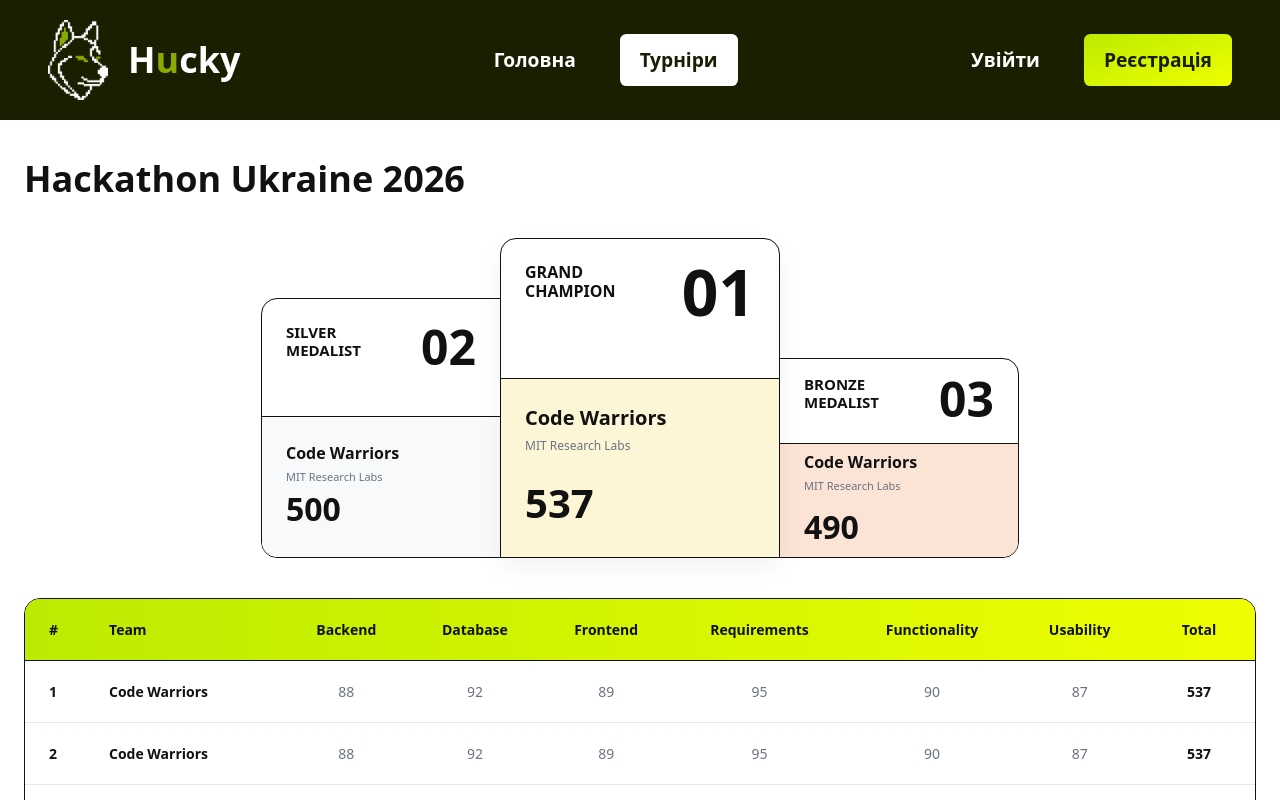
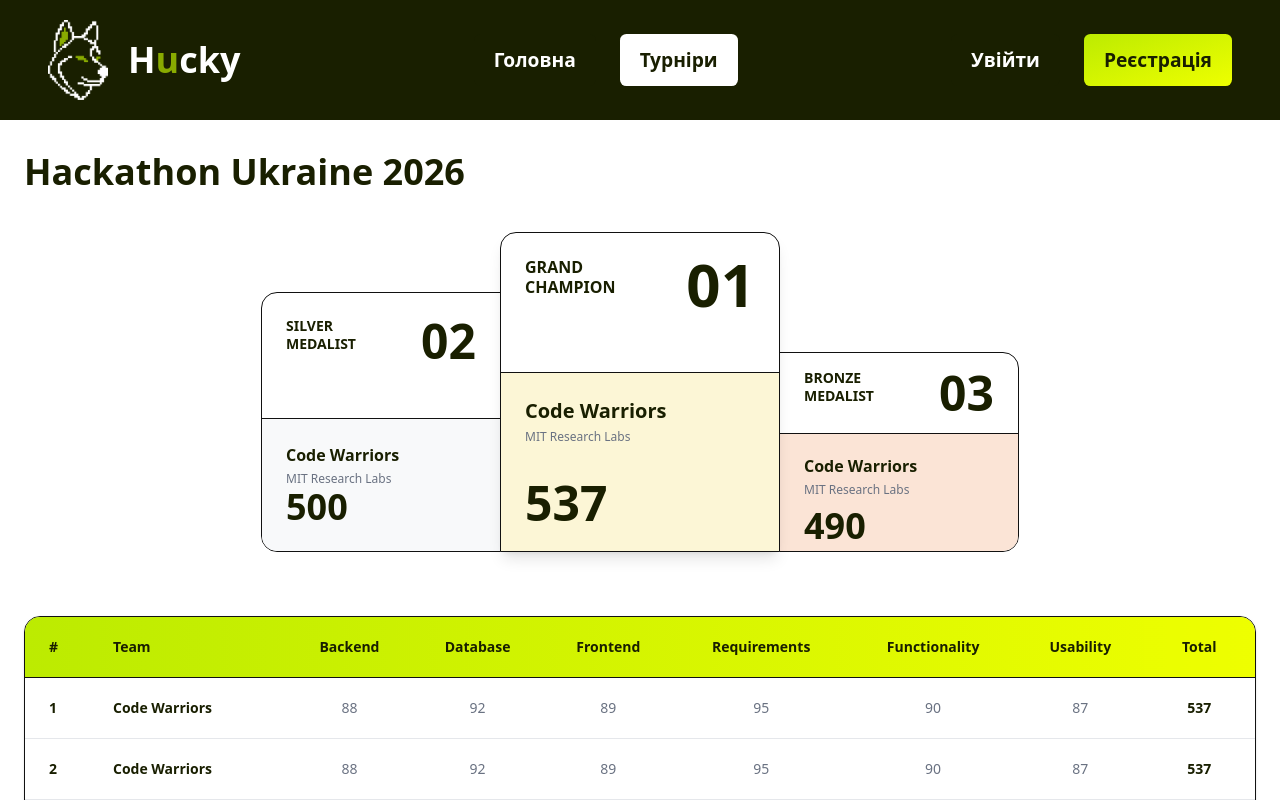
Before and after one commit to aidoteam10-art/Hucky, a SvelteKit app in the folder frontend/: page /tournaments/results in a window 1280 px wide. Shown: the top 800 px of the page. Built offline with nearby package versions, Linux system fonts and the light colour scheme.

Commit message:
вдосконалено структуру та застосування Tailwind для сторінки результатів

```diff
--- a/frontend/src/routes/(app)/tournaments/results/+page.svelte
+++ b/frontend/src/routes/(app)/tournaments/results/+page.svelte
@@ -11,92 +11,91 @@
     }));
 </script>
 
-<div style="max-width: 1440px; width: 100%; margin: 0 auto; padding: 32px 24px;">
+<main class="w-full max-w-[1440px] mx-auto py-8 px-6 font-sans text-[#191F00]">
 
-  <h1 style="font-size: 36px; font-weight: 700; color: #111; margin-bottom: 32px;">
+    <h1 class="text-4xl font-bold mb-8 md:mb-10">
         {tournament.name}
     </h1>
 
-  <div style="display: flex; justify-content: center; align-items: flex-end; margin-bottom: 40px;">
+    <section class="flex flex-col md:flex-row justify-center items-center md:items-end gap-6 md:gap-0 mb-10 md:mb-16">
 
-    <div style="width: 240px; height: 260px; flex-shrink: 0; background: #fff; border: 1px solid #111; border-radius: 16px 0 0 16px; display: flex; flex-direction: column; overflow: hidden; position: relative; z-index: 1; margin-right: -1px;">
-      <div style="height: 120px; border-bottom: 1px solid #111; padding: 24px; display: flex; justify-content: space-between; align-items: flex-start;">
-        <div style="font-size: 15px; font-weight: 700; line-height: 1.2; color: #111;">SILVER<br/>MEDALIST</div>
-        <div style="font-size: 48px; font-weight: 800; line-height: 1; color: #111;">02</div>
+        <article class="w-full md:w-60 h-auto md:h-[260px] flex-shrink-0 bg-white border border-[#111] rounded-2xl md:rounded-none md:rounded-l-2xl flex flex-col overflow-hidden relative z-0 md:-mr-px">
+            <header class="md:h-32 border-b border-[#111] p-6 flex justify-between items-start">
+                <h3 class="text-sm font-bold leading-tight uppercase">Silver<br/>Medalist</h3>
+                <span class="text-5xl font-extrabold leading-none">02</span>
+            </header>
+            <div class="flex-grow bg-[#F8F9FA] p-6 flex flex-col justify-between gap-6 md:gap-0">
+                <div>
+                    <p class="text-base font-bold">Code Warriors</p>
+                    <p class="text-xs font-medium text-gray-500 mt-1">MIT Research Labs</p>
                 </div>
-      <div style="flex-grow: 1; background: #F8F9FA; padding: 24px; display: flex; flex-direction: column; justify-content: space-between;">
+                <span class="text-4xl font-extrabold">500</span>
+            </div>
+        </article>
+
+        <article class="w-full md:w-[280px] h-auto md:h-80 flex-shrink-0 bg-white border border-[#111] rounded-2xl md:rounded-none md:rounded-t-2xl flex flex-col overflow-hidden relative z-10 shadow-lg">
+            <header class="md:h-[140px] border-b border-[#111] p-6 flex justify-between items-start">
+                <h3 class="text-base font-bold leading-tight uppercase">Grand<br/>Champion</h3>
+                <span class="text-6xl font-extrabold leading-[0.9]">01</span>
+            </header>
+            <div class="flex-grow bg-[#FCF6D6] p-6 flex flex-col justify-between gap-6 md:gap-0">
                 <div>
-          <div style="font-size: 16px; font-weight: 700; color: #111;">Code Warriors</div>
-          <div style="font-size: 11px; font-weight: 500; color: #6B7280; margin-top: 4px;">MIT Research Labs</div>
+                    <p class="text-xl font-bold">Code Warriors</p>
+                    <p class="text-xs font-medium text-gray-500 mt-1">MIT Research Labs</p>
                 </div>
-        <div style="font-size: 32px; font-weight: 800; color: #111;">500</div>
+                <span class="text-5xl font-extrabold">537</span>
             </div>
+        </article>
+
+        <article class="w-full md:w-60 h-auto md:h-[200px] flex-shrink-0 bg-white border border-[#111] rounded-2xl md:rounded-none md:rounded-r-2xl flex flex-col overflow-hidden relative z-0 md:-ml-px">
+            <header class="md:h-[85px] border-b border-[#111] p-4 px-6 flex justify-between items-start">
+                <h3 class="text-sm font-bold leading-tight uppercase">Bronze<br/>Medalist</h3>
+                <span class="text-5xl font-extrabold leading-none">03</span>
+            </header>
+            <div class="flex-grow bg-[#FBE4D6] px-6 py-5 flex flex-col justify-center gap-2">
+                <div>
+                    <p class="text-base font-bold">Code Warriors</p>
+                    <p class="text-xs font-medium text-gray-500 mt-1">MIT Research Labs</p>
                 </div>
+                <span class="text-4xl font-extrabold">490</span>
+            </div>
+        </article>
 
-    <div style="width: 280px; height: 320px; flex-shrink: 0; background: #fff; border: 1px solid #111; border-radius: 16px 16px 0 0; display: flex; flex-direction: column; overflow: hidden; position: relative; z-index: 10; box-shadow: 0 10px 25px rgba(0,0,0,0.05);">
-      <div style="height: 140px; border-bottom: 1px solid #111; padding: 24px; display: flex; justify-content: space-between; align-items: flex-start;">
-        <div style="font-size: 16px; font-weight: 700; line-height: 1.2; color: #111;">GRAND<br/>CHAMPION</div>
-        <div style="font-size: 64px; font-weight: 800; line-height: 0.9; color: #111;">01</div>
-      </div>
-      <div style="flex-grow: 1; background: #FCF6D6; padding: 24px; display: flex; flex-direction: column; justify-content: space-between;">
-        <div>
-          <div style="font-size: 20px; font-weight: 700; color: #111;">Code Warriors</div>
-          <div style="font-size: 12px; font-weight: 500; color: #6B7280; margin-top: 4px;">MIT Research Labs</div>
-        </div>
-        <div style="font-size: 40px; font-weight: 800; color: #111;">537</div>
-      </div>
-    </div>
+    </section>
 
-    <div style="width: 240px; height: 200px; flex-shrink: 0; background: #fff; border: 1px solid #111; border-radius: 0 16px 16px 0; display: flex; flex-direction: column; overflow: hidden; position: relative; z-index: 1; margin-left: -1px;">
-      <div style="height: 85px; border-bottom: 1px solid #111; padding: 16px 24px; display: flex; justify-content: space-between; align-items: flex-start;">
-        <div style="font-size: 15px; font-weight: 700; line-height: 1.2; color: #111;">BRONZE<br/>MEDALIST</div>
-        <div style="font-size: 48px; font-weight: 800; line-height: 1; color: #111;">03</div>
-      </div>
-      <div style="flex-grow: 1; background: #FBE4D6; padding: 0 24px; display: flex; flex-direction: column; justify-content: center; gap: 8px;">
-        <div>
-          <div style="font-size: 16px; font-weight: 700; color: #111;">Code Warriors</div>
-          <div style="font-size: 11px; font-weight: 500; color: #6B7280; margin-top: 4px;">MIT Research Labs</div>
-        </div>
-        <div style="font-size: 32px; font-weight: 800; color: #111;">490</div>
-      </div>
-    </div>
-
-  </div>
-
-  <div style="border: 1px solid #111; border-radius: 16px; overflow: hidden; background: #fff;">
-    <table style="width: 100%; text-align: left; border-collapse: collapse; font-size: 14px;">
-
-      <thead style="background: linear-gradient(90deg, #BCEB01 0%, #EEFF00 100%); border-bottom: 1px solid #111;">
+    <section class="border border-[#111] rounded-2xl overflow-hidden bg-white shadow-sm">
+        <div class="overflow-x-auto">
+            <table class="w-full text-left border-collapse text-sm whitespace-nowrap">
+                <thead class="bg-gradient-to-r from-[#BCEB01] to-[#EEFF00] border-b border-[#111]">
                     <tr>
-          <th style="padding: 20px 24px; font-weight: 700; color: #111; width: 60px;">#</th>
-          <th style="padding: 20px 24px; font-weight: 700; color: #111;">Team</th>
-          <th style="padding: 20px 16px; font-weight: 700; color: #111; text-align: center;">Backend</th>
-          <th style="padding: 20px 16px; font-weight: 700; color: #111; text-align: center;">Database</th>
-          <th style="padding: 20px 16px; font-weight: 700; color: #111; text-align: center;">Frontend</th>
-          <th style="padding: 20px 16px; font-weight: 700; color: #111; text-align: center;">Requirements</th>
-          <th style="padding: 20px 16px; font-weight: 700; color: #111; text-align: center;">Functionality</th>
-          <th style="padding: 20px 16px; font-weight: 700; color: #111; text-align: center;">Usability</th>
-          <th style="padding: 20px 24px; font-weight: 700; color: #111; text-align: center;">Total</th>
+                        <th class="py-5 px-6 font-bold w-16">#</th>
+                        <th class="py-5 px-6 font-bold">Team</th>
+                        <th class="py-5 px-4 font-bold text-center">Backend</th>
+                        <th class="py-5 px-4 font-bold text-center">Database</th>
+                        <th class="py-5 px-4 font-bold text-center">Frontend</th>
+                        <th class="py-5 px-4 font-bold text-center">Requirements</th>
+                        <th class="py-5 px-4 font-bold text-center">Functionality</th>
+                        <th class="py-5 px-4 font-bold text-center">Usability</th>
+                        <th class="py-5 px-6 font-bold text-center">Total</th>
                     </tr>
                 </thead>
-
                 <tbody>
                     {#each teams as team, i (team.id)}
-          <tr style="border-bottom: 1px solid #E5E7EB;">
-            <td style="padding: 20px 24px; font-weight: 700; color: #111;">{i + 1}</td>
-            <td style="padding: 20px 24px; font-weight: 700; color: #111;">{team.name}</td>
-            <td style="padding: 20px 16px; font-weight: 500; color: #6B7280; text-align: center;">{team.scores.backend}</td>
-            <td style="padding: 20px 16px; font-weight: 500; color: #6B7280; text-align: center;">{team.scores.database}</td>
-            <td style="padding: 20px 16px; font-weight: 500; color: #6B7280; text-align: center;">{team.scores.frontend}</td>
-            <td style="padding: 20px 16px; font-weight: 500; color: #6B7280; text-align: center;">{team.scores.requirements}</td>
-            <td style="padding: 20px 16px; font-weight: 500; color: #6B7280; text-align: center;">{team.scores.functionality}</td>
-            <td style="padding: 20px 16px; font-weight: 500; color: #6B7280; text-align: center;">{team.scores.usability}</td>
-            <td style="padding: 20px 24px; font-weight: 700; color: #111; text-align: center;">{team.total}</td>
+                        <tr class="border-b border-[#E5E7EB] last:border-b-0 hover:bg-gray-50 transition-colors">
+                            <td class="py-5 px-6 font-bold">{i + 1}</td>
+                            <td class="py-5 px-6 font-bold">{team.name}</td>
+                            <td class="py-5 px-4 font-medium text-gray-500 text-center">{team.scores.backend}</td>
+                            <td class="py-5 px-4 font-medium text-gray-500 text-center">{team.scores.database}</td>
+                            <td class="py-5 px-4 font-medium text-gray-500 text-center">{team.scores.frontend}</td>
+                            <td class="py-5 px-4 font-medium text-gray-500 text-center">{team.scores.requirements}</td>
+                            <td class="py-5 px-4 font-medium text-gray-500 text-center">{team.scores.functionality}</td>
+                            <td class="py-5 px-4 font-medium text-gray-500 text-center">{team.scores.usability}</td>
+                            <td class="py-5 px-6 font-bold text-center">{team.total}</td>
                         </tr>
                     {/each}
                 </tbody>
-
             </table>
         </div>
+    </section>
 
-</div>
+</main>
```
Lines whose indentation alone changed are shown as unchanged.
